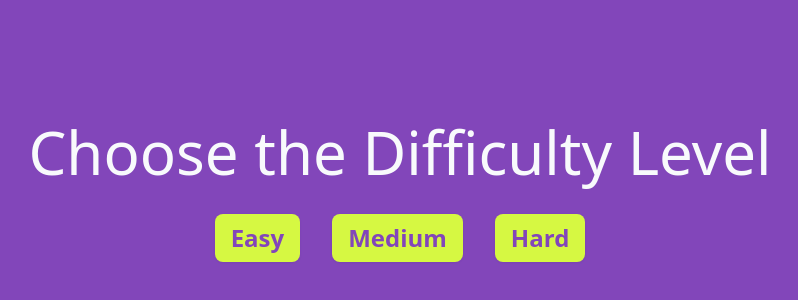
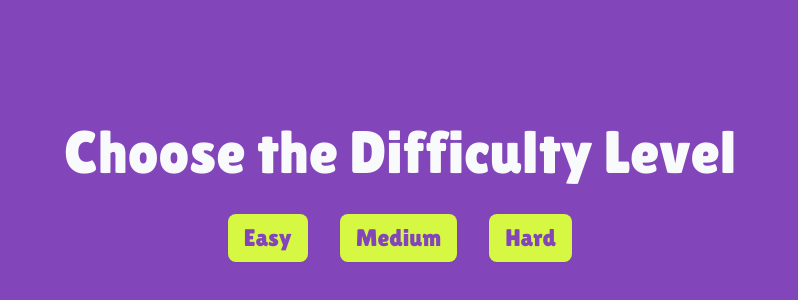
Before and after one commit to iaaron-xyz/memory-game, a React (Create React App) app: page / in a window 1280 px wide. Shown: the part 208-508 px from the top of the page, without its empty margins (240-1038 px from the left). Built offline with nearby package versions, Linux system fonts and the light colour scheme; the HTML template or start-up script is replaced by a standard one.

Commit message:
add playful font and fix minor style issues

```diff
--- a/src/App.js
+++ b/src/App.js
@@ -9,11 +9,9 @@ function App() {
   const [numCardsInGame, setNumCardsInGame] = useState(0);
   // cards to be displayed each turn
   const [numCardsToShow, setNumCardsToShow] = useState(0);
-  // easy, medium, hard
-  const [difficulty, setDifficulty] = useState('');
 
   return (
-    <div className="h-full">
+    <div className="h-full lilita">
       { (gameStatus) ? (
           <MainGame
             numCardsInGame={numCardsInGame}
@@ -24,8 +22,7 @@ function App() {
           <DifficultySelection
             setGameStatus={setGameStatus}
             setNumCardsInGame={setNumCardsInGame}
-            setNumCardsToShow={setNumCardsToShow}
-            setDifficulty={setDifficulty}/>
+            setNumCardsToShow={setNumCardsToShow}/>
       )}
     </div>
   );
--- a/src/components/DifficultySelection/DifficultySelection.js
+++ b/src/components/DifficultySelection/DifficultySelection.js
@@ -1,6 +1,6 @@
 import {capitalize} from '../../utils/capitalize'
 
-const DifficultySelection = ({setGameStatus, setNumCardsInGame, setNumCardsToShow , setDifficulty}) => {
+const DifficultySelection = ({setGameStatus, setNumCardsInGame, setNumCardsToShow}) => {
 
   const handleDifficultyBtn = (e) => {
     // Number of cards to display
@@ -15,15 +15,14 @@ const DifficultySelection = ({setGameStatus, setNumCardsInGame, setNumCardsToSho
       setNumCardsToShow(8);
     }
 
-    setDifficulty(e.target.value);
     // When the button clicked change the status of the game
     setGameStatus(1);
   }
 
   return (
     <div className="bg-main-color flex flex-col justify-center items-center h-full">
-      <h1 className="text-6xl mb-8 text-slate-50 z-10">Choose the Difficulty Level</h1>
-      <div className="z-10">
+      <h1 className="text-6xl mb-8 text-slate-50">Choose the Difficulty Level</h1>
+      <div>
         <DifficultyBtn
           difficultyLevel='easy'
           handleDifficultyBtn={handleDifficultyBtn}/>
--- a/src/components/MainGame/Board.js
+++ b/src/components/MainGame/Board.js
@@ -101,7 +101,7 @@ const CardsContainer = ({numCardsToShow, cardsToShow, handleCardSelection}) => {
   return (
     <>
       {(numCardsToShow <= 6) ? (
-        <div className='cards-container-1 flex justify-center items-center flex-wrap border'>
+        <div className='cards-container-1 flex justify-center items-center flex-wrap'>
           {cardsToShow.map((cardChar) => {
             return (
               <Card
--- a/src/index.css
+++ b/src/index.css
@@ -2,9 +2,15 @@
 @tailwind components;
 @tailwind utilities;
 
+@font-face {
+  font-family: LilitaOne;
+  src: url(./fonts/LilitaOne-Regular.ttf);
+}
+.lilita {
+  font-family: LilitaOne;
+}
 
 @layer base {
-
   :root {
     --main-color: rgb(130,70,186);
     --accent-color: rgb(214,248,66);
@@ -39,7 +45,6 @@
   .difficulty-btn {
     background-color: var(--accent-color);
     color: var(--main-color);
-    font-weight: bold;
   }
   .help-btn {
     height: 50px;
```
Also changed, not shown: src/fonts/LilitaOne-Regular.ttf (added).
